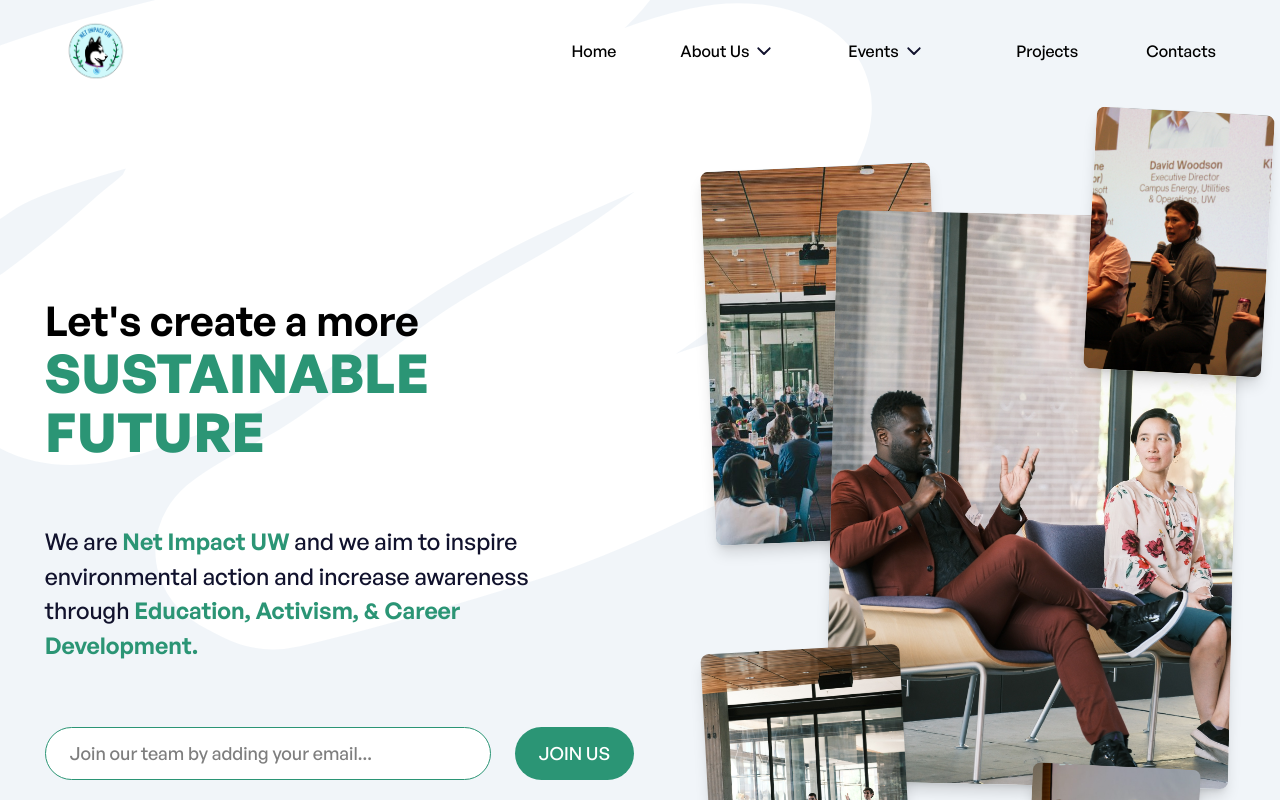
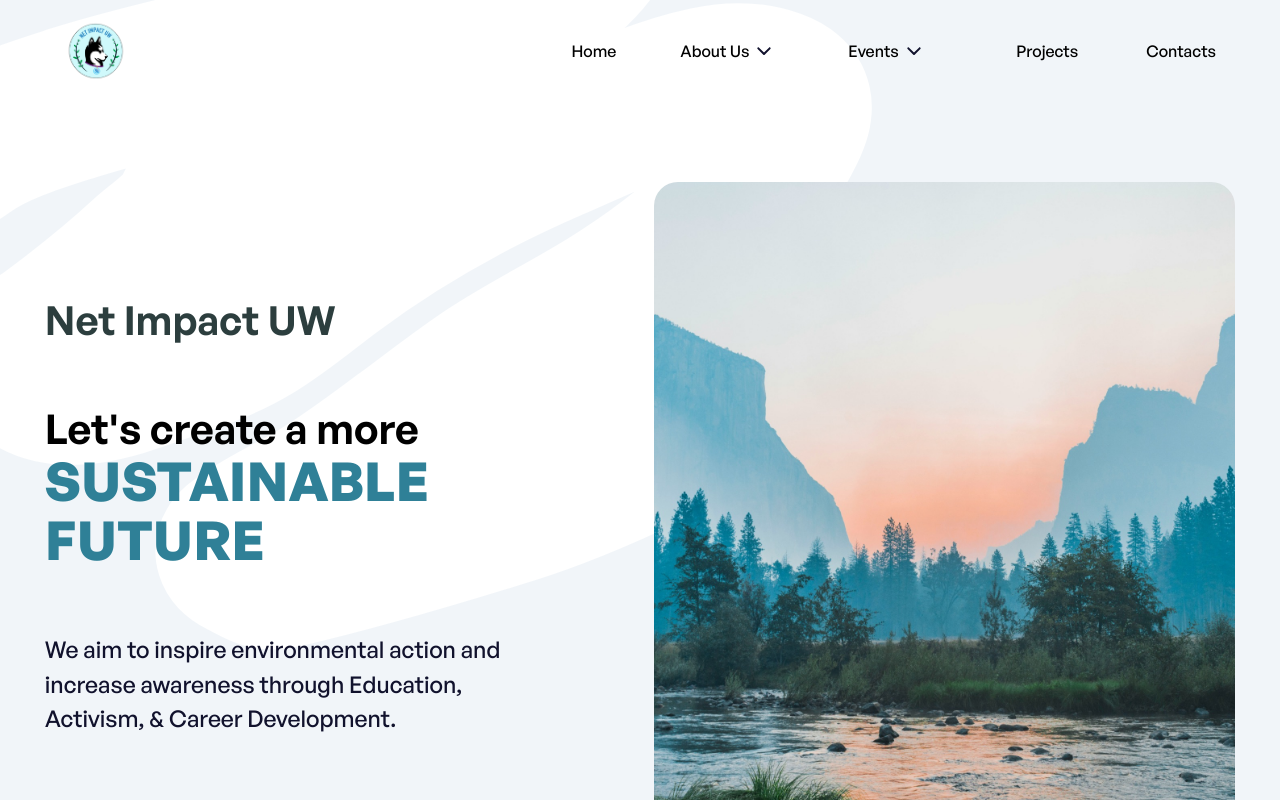
Before and after one commit to webimpactuw/net-impact, a Next.js app: page / in a window 1280 px wide. Shown: the top 800 px of the page. Built offline with nearby package versions, Linux system fonts and the light colour scheme.

Commit message:
Added homepage image

```diff
--- a/src/app/page.tsx
+++ b/src/app/page.tsx
@@ -23,14 +23,15 @@
       {/* TODO: add responsivity for medium sized screens
       TODO: add responsivity for smaller sized screens */}
       {/* w-[1440px] h-[751px] */}
-      <header className="h-[1000px] px-[3.5%] pt-[5%] flex gap-[3.5%] items-center bg-slate-100">
+      <header className="h-[1000px] px-[3.5%] pt-[5%] flex justify-between gap-[3.5%] items-center bg-slate-100">
         <div className="w-1/2 h-1/2 flex gap-16 flex-col z-10">
+          <h2 className="text-[#2C3E3E] text-[40px] font-semibold leading-[110%]">Net Impact UW</h2>
           <div>
             <h1 className="font-semibold text-[41px] leading-[110%]">Let&apos;s create a more</h1>
-            <h1 className="font-bold text-[53.679px] leading-[110%] uppercase text-[#2B9575]">Sustainable Future</h1>
+            <h1 className="font-bold text-[53.679px] leading-[110%] uppercase text-[#2F8097]">Sustainable Future</h1>
           </div>
           <div className="w-[90%]">
-            <p className="text-[#11122D] text-[23px] font-medium">We are <strong className="text-[#2B9575] font-semibold">Net Impact UW</strong> and we aim to inspire environmental action and increase awareness through <strong className="text-[#2B9575] font-semibold">Education, Activism, & Career Development.</strong></p>
+            <p className="text-[#11122D] text-[23px] font-medium">We aim to inspire environmental action and increase awareness through Education, Activism, & Career Development.</p>
           </div>
           <div className="flex gap-[4%] text-[18px] font-medium">
             <div className="w-3/4 py-3 px-6 bg-white border border-[#2B9575] rounded-full">
@@ -42,13 +43,9 @@
           </div>
         </div>
         {/* TODO: consider making this more static/less responsive, only changing at media breakpoints */}
-        <div className="relative w-[44%] h-full pointer-events-none">
-          <figure className="absolute w-[44%] h-[40%] left-[5%] top-[11%] rotate-[-2.5deg] bg-[url('/home1.png')] bg-cover bg-center rounded-lg z-0 shadow-lg shadow-black/15" />
-          <figure className="absolute w-[34%] h-[28%] left-[78%] top-[5%] rotate-[3.1deg] bg-[url('/home2.jpg')] bg-cover bg-center rounded-lg z-20 shadow-lg shadow-black/15" />
-          <figure className="absolute w-[77%] h-[61%] left-[28.5%] top-[16%] rotate-[1.2deg] bg-[url('/home3.jpg')] bg-cover bg-center rounded-lg z-10 shadow-lg shadow-black/15" />
-          <figure className="absolute w-[38%] h-[31%] left-[5%] top-[62.5%] rotate-[-3.1deg] bg-[url('/home4.jpg')] bg-cover bg-center rounded-lg z-20 shadow-lg shadow-black/15" />
-          <figure className="absolute w-[32%] h-[14%] left-[66.5%] top-[75%] rotate-[2.7deg] bg-[url('/home5.png')] bg-cover bg-center rounded-lg z-20 shadow-lg shadow-black/15" />
-        </div>
+        <figure className="relative rounded-3xl overflow-hidden pointer-events-none w-[609px] h-[700px]">
+          <Image alt="headerimg" src="/headerimg.jpg" layout="fill" objectFit="cover" />
+        </figure>
       </header>
 
       {/* ====================
```
